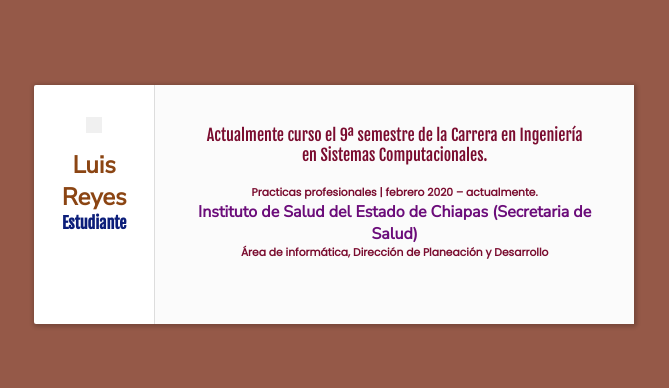
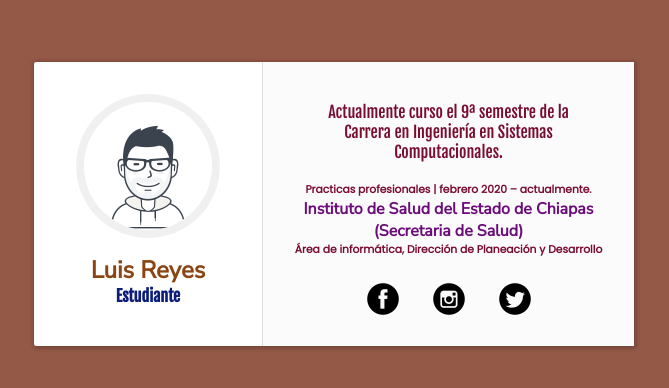
Before and after one commit to LuisReyes97/LuisReyes, a plain HTML site: page index.html in a window 1280 px wide. Shown: the part 196-584 px from the top of the page, without its empty margins (306-975 px from the left). Drawn offline with Linux system fonts and the light colour scheme; the site is published under a folder, as on GitHub Pages, so addresses that start at the root find nothing.

Commit message:
Update index.html

```diff
--- a/index.html
+++ b/index.html
@@ -13,7 +13,7 @@
     <div class="container">
         <div class="card-container">
             <div class="header">
-                <a href="#"><img src="/resource/icon.png" alt=""></a>
+                <a href="#"><img src="resource/icon.png" alt=""></a>
                 <h2>Luis Reyes</h2>
                 <h4>Estudiante</h4>
             </div>
@@ -25,9 +25,9 @@
                         <h6>Área de informática, Dirección de Planeación y Desarrollo</h6>
                    </p>
                 <div class="redes_sociales">
-                    <a href="https://www.facebook.com/97Luis.Reyes"><img src="/resource/fb.png" alt=""></a>
-                    <a href="https://www.instagram.com/97luis_reyes"><img src="/resource/instagram.png" alt=""></a>
-                    <a href="https://twitter.com/97Luis_Angel"><img src="/resource/twitter.png" alt=""></a>
+                    <a href="https://www.facebook.com/97Luis.Reyes"><img src="resource/fb.png" alt=""></a>
+                    <a href="https://www.instagram.com/97luis_reyes"><img src="resource/instagram.png" alt=""></a>
+                    <a href="https://twitter.com/97Luis_Angel"><img src="resource/twitter.png" alt=""></a>
 
                 </div>
             </div>
```
